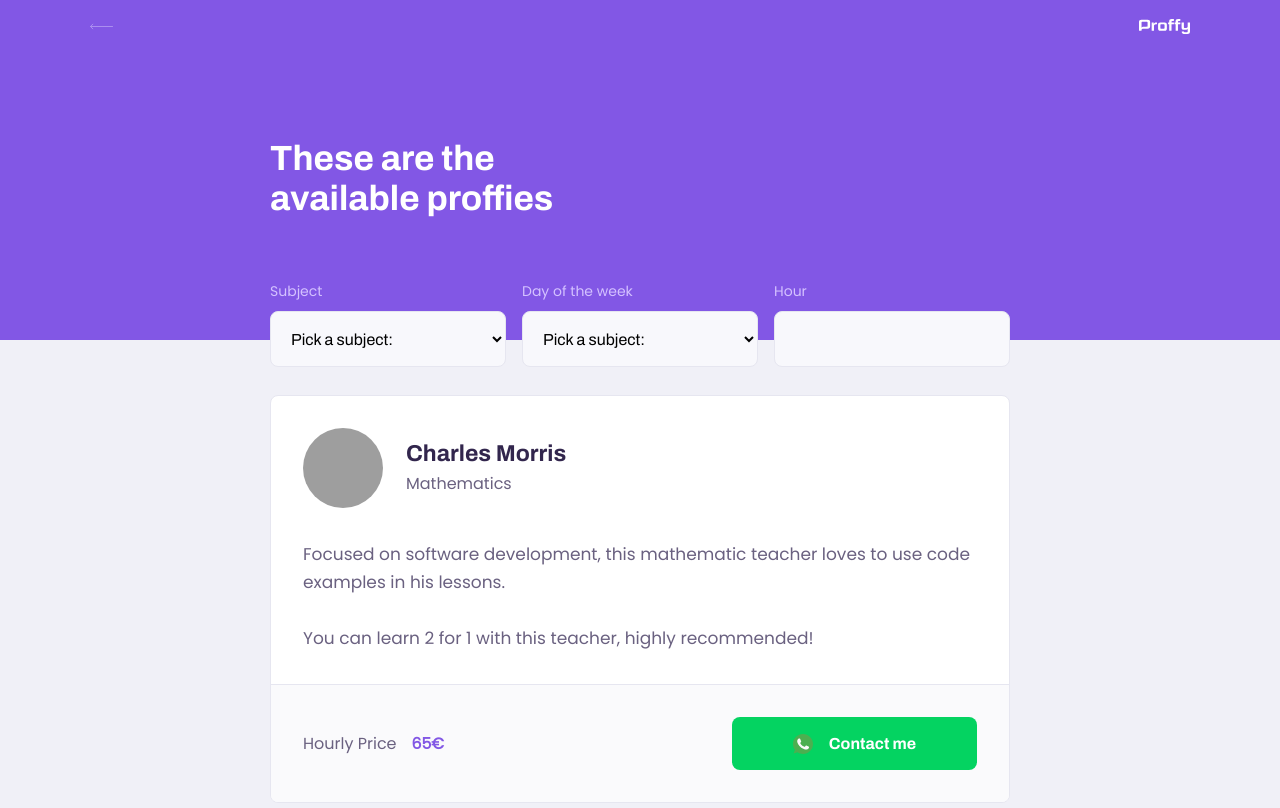
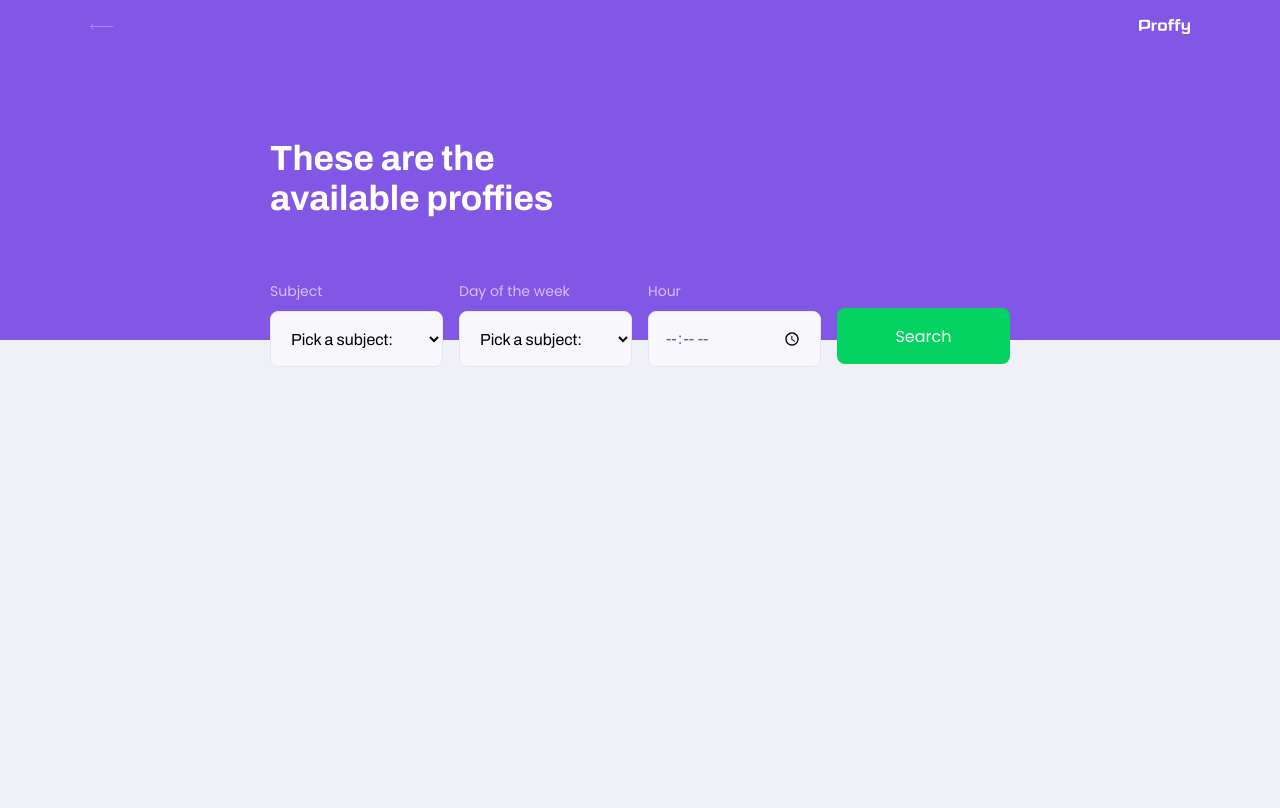
Before and after one commit to MarcoDSilva/Proffy, a React (Create React App) app in the folder frontend/: page /study in a window 1280 px wide. Shown: the top 808 px of the page. Built offline with nearby package versions, Linux system fonts and the light colour scheme; grey boxes are pictures that could not be loaded; the HTML template or start-up script is replaced by a standard one.

Commit message:
connection whatsapp, some frontend fixes with the bd

```diff
--- a/frontend/src/components/TeacherItem/TeacherItem.tsx
+++ b/frontend/src/components/TeacherItem/TeacherItem.tsx
@@ -1,29 +1,47 @@
 import React from "react";
 import "./teacherItem.css";
 import whatsappIco from "../../assets/images/icons/whatsapp.svg";
+import Api from "../../services/api";
+import { link } from "fs";
 
-const TeacherItem = () => {
+export interface Teacher {
+  id: number;
+  subject: string;
+  cost: number;
+  user_id: number;
+  name: string;
+  avatar: string;
+  whatsapp: string;
+  bio: string;
+}
+
+interface TeacherItemProps {
+  teacher: Teacher;
+}
+
+const TeacherItem: React.FunctionComponent<TeacherItemProps> = ({
+  teacher,
+}) => {
+  const addConnection = () => {
+    const res = Api.post("connections", {
+      user_id: teacher.id,
+    })
+      .then((res) => console.log(`sucess ${res}`))
+      .catch((err) => console.log(`error ${err}`));
+  };
+
   return (
     <article className="teacher-item">
-			{/* data here comes from reqres api*/}
+      {/* data here comes from reqres api*/}
       <header>
-        <img
-          src="https://s3.amazonaws.com/uifaces/faces/twitter/stephenmoon/128.jpg"
-          alt="Charles Morris"
-        />
+        <img src={teacher.avatar} alt={teacher.name} />
         <div>
-          <strong>Charles Morris</strong>
-          <span>Mathematics</span>
+          <strong>{teacher.name}</strong>
+          <span>{teacher.subject}</span>
         </div>
       </header>
 
-      <p>
-        Focused on software development, this mathematic teacher loves to use
-        code examples in his lessons.
-        <br />
-        <br />
-        You can learn 2 for 1 with this teacher, highly recommended!
-      </p>
+      <p>{teacher.bio}</p>
 
       <footer>
         <p>
@@ -31,10 +49,10 @@
           <strong>65€</strong>
         </p>
 
-        <button type="button">
-          <img src={whatsappIco} alt="whatsapp" />
+        <a href={`https://wa.me/${teacher.whatsapp}`} target="_blank" rel="noopener noreferrer" onClick={addConnection}>
+            <img src={whatsappIco} alt="whatsapp" />
           Contact me
-        </button>
+        </a>
       </footer>
     </article>
   );
--- a/frontend/src/components/TeacherItem/teacherItem.css
+++ b/frontend/src/components/TeacherItem/teacherItem.css
@@ -57,7 +57,7 @@
     color: var(--color-primary)
 }
 
-.teacher-item footer button{
+.teacher-item footer a{
     width: 16rem;
     height:5.3rem;
     background: var(--color-secondary);
@@ -72,7 +72,7 @@
     transition: 0.2s;
 }
 
-.teacher-item footer button:hover{
+.teacher-item footer a:hover{
     background: var(--color-secondary-dark);
 }
 
--- a/frontend/src/pages/teacherList/teacherList.css
+++ b/frontend/src/pages/teacherList/teacherList.css
@@ -16,6 +16,26 @@
     width:90%;
 }
 
+#search-teachers button{
+width:100%;
+height:5.6rem;
+background-color: var(--color-secondary);
+color: var(--color-button-text);
+border:0;
+border-radius:0.8rem;
+display: flex;
+justify-content: center;
+align-items: center;
+cursor: pointer;
+text-decoration: none;
+transition: background-color 0.2s;
+margin-top: 3rem;
+}
+
+#search-teachers button:hover{
+background-color: var(--color-secondary-dark);
+}
+
 
 @media (min-width:700px) {
     #page-teacher-list {
@@ -24,7 +44,7 @@
 
     #search-teachers{
         display: grid;
-        grid-template-columns: repeat(3, 1fr);
+        grid-template-columns: repeat(4, 1fr);
         column-gap: 16px;
         position: absolute;
         bottom: -27px;
--- a/frontend/src/pages/teacherList/teacherList.tsx
+++ b/frontend/src/pages/teacherList/teacherList.tsx
@@ -1,19 +1,41 @@
-import React from "react";
+import React, { useState, FormEvent } from "react";
 import "./teacherList.css";
 import PageHeader from "../../components/PageHeader/PageHeader";
-import TeacherItem from "../../components/TeacherItem/TeacherItem";
+import TeacherItem, {Teacher} from "../../components/TeacherItem/TeacherItem";
 import Input from "../../components/Input/Input";
 import Select from "../../components/Select/Select";
+import Api from "../../services/api";
 
 const TeacherList = () => {
+  const [subject, setSubject] = useState("");
+  const [week_day, setWeekDay] = useState("");
+  const [time, setTime] = useState("");
+  const [teachers, setTeachers] = useState([]);
+
+  // never forget to pass the type FormEvent in this type of handling methods
+  const searchTeachers = async (e: FormEvent) => {
+    e.preventDefault();
+
+    // in typescript we need to use "params" to send an object with the query elements
+    const res = await Api.get("classes", {
+      params: {
+        subject,
+        week_day,
+        time,
+      },
+    });
+    setTeachers(res.data)
+  };
 
   return (
     <div id="page-teacher-list" className="container">
       <PageHeader title="These are the available proffies">
-        <form id="search-teachers">
+        <form id="search-teachers" onSubmit={searchTeachers}>
           <Select
             name="subject"
             label="Subject"
+            required
+            onChange={(e) => setSubject(e.target.value)}
             options={[
               { value: "Arts", label: "Arts" },
               { value: "Biology", label: "Biology" },
@@ -29,6 +51,8 @@
           <Select
             name="week_day"
             label="Day of the week"
+            required
+            onChange={(e) => setWeekDay(e.target.value)}
             options={[
               { value: "0", label: "Sunday" },
               { value: "1", label: "Monday" },
@@ -39,12 +63,23 @@
               { value: "6", label: "Saturday" },
             ]}
           />
-          <Input name="time" label="Hour" />
+          <Input
+            type="time"
+            name="time"
+            label="Hour"
+            required
+            onChange={(e) => setTime(e.target.value)}
+          />
+          <button type="submit">
+            Search
+          </button>
         </form>
       </PageHeader>
 
       <main>
-        <TeacherItem />
+        {teachers.map((teacher : Teacher) => {
+          return <TeacherItem key={teacher.id} teacher={teacher} />;
+        })}
       </main>
     </div>
   );
```
Also changed, not shown: 1 other file (tests, documents, lock files or other folders).
